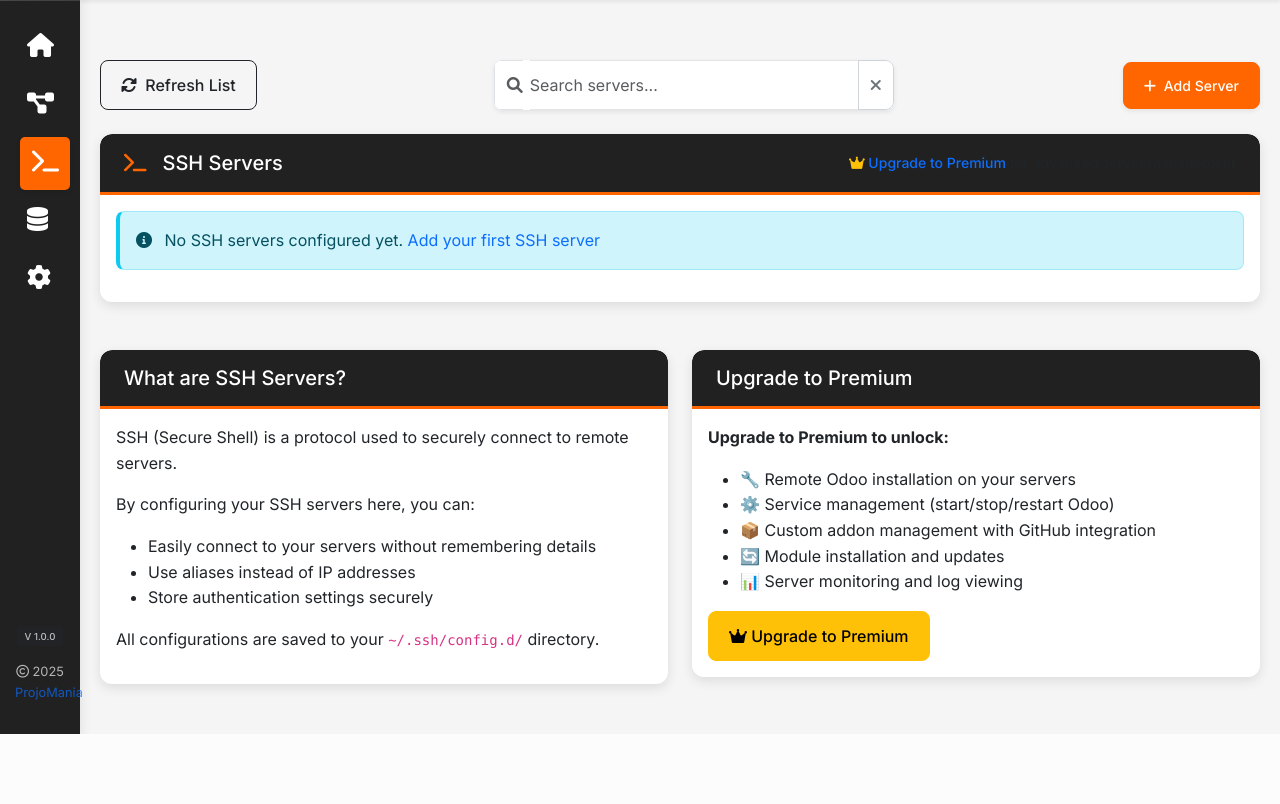
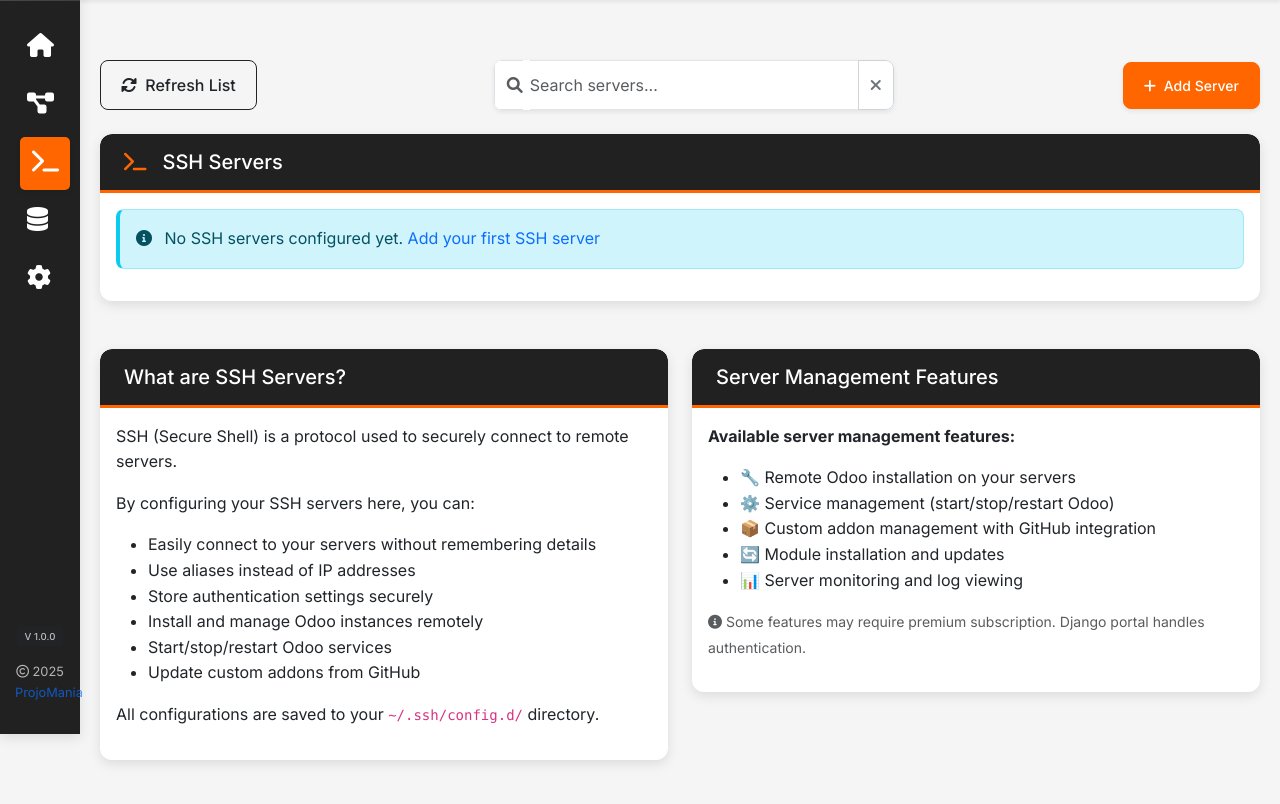
Before and after one commit to ProjoMania/OdooDeveloperToolsUI, a Flask app: page /ssh in a window 1280 px wide. Shown: the part 66-870 px from the top of the page. Before the commit the page ends 800 px from the top, so only its background shows below. Run offline with Flask 2, Linux system fonts and the light colour scheme; parts of the project's set-up code (start-up, migrations or seed data) failed here and were passed over; some libraries are stand-ins or nearby versions.

Commit message:
refactor: simplify SSH server details and API endpoints by removing premium checks and enhancing UI for better user experience

```diff
--- a/app.py
+++ b/app.py
@@ -394,15 +394,7 @@ def ssh_connect():
 
 @app.route('/ssh/<host>/details')
 def ssh_server_details(host):
-    """SSH Server details page for managing servers and installing Odoo - Premium only"""
-    portal_status = get_portal_user_status()
-    is_premium = portal_status and portal_status.get('is_premium', False)
-
-    # Check if user has premium access
-    if not is_premium:
-        flash('Premium subscription required to access server details and management features.', 'warning')
-        return redirect(url_for('ssh_servers'))
-
+    """SSH Server details page for managing servers and installing Odoo"""
     servers = get_ssh_servers()
 
     # Find the specific server
@@ -416,7 +408,7 @@ def ssh_server_details(host):
         flash(f'SSH server "{host}" not found', 'danger')
         return redirect(url_for('ssh_servers'))
 
-    return render_template('ssh_server_details.html', server=server, is_premium=is_premium)
+    return render_template('ssh_server_details.html', server=server)
 
 # === Database Routes ===
 
--- a/src/templates/ssh.html
+++ b/src/templates/ssh.html
@@ -5,10 +5,6 @@
 {% block page_title %}SSH Server Management{% endblock %}
 
 {% block content %}
-<!-- Get portal status for premium check -->
-{% set portal_status = get_portal_user_status() %}
-{% set is_premium = portal_status and portal_status.get('is_premium', False) %}
-
 <div class="row mt-4">
     <div class="col-12">
         <div class="d-flex justify-content-between align-items-center mb-4">
@@ -39,14 +35,6 @@
             <div class="card-header d-flex align-items-center">
                 <i class="fas fa-terminal me-3" style="color: var(--primary-color); font-size: 1.25rem;"></i>
                 <h5 class="mb-0">SSH Servers</h5>
-                {% if not is_premium %}
-                <div class="ms-auto">
-                    <small class="text-muted">
-                        <i class="fas fa-crown text-warning"></i>
-                        <a href="{{ url_for('settings') }}">Upgrade to Premium</a> for advanced server management
-                    </small>
-                </div>
-                {% endif %}
             </div>
             <div class="card-body">
                 {% if servers %}
@@ -85,23 +73,11 @@
                                             title="Connect to Server">
                                         <i class="fas fa-terminal"></i> Connect
                                     </button>
-
-                                    {% if is_premium %}
-                                    <!-- Premium users get server details and management -->
                                     <a href="{{ url_for('ssh_server_details', host=server.host) }}"
                                        class="btn btn-sm btn-info"
-                                       title="Server Details & Management">
+                                       title="Server Management & Odoo Installation">
                                         <i class="fas fa-cog"></i> Manage
                                     </a>
-                                    {% else %}
-                                    <!-- Free users get upgrade prompt -->
-                                    <button class="btn btn-sm btn-outline-warning premium-feature"
-                                            title="Premium Feature - Upgrade to access server management"
-                                            onclick="showPremiumPrompt()">
-                                        <i class="fas fa-crown"></i> Manage
-                                    </button>
-                                    {% endif %}
-
                                     <a href="{{ url_for('delete_ssh_server', host=server.host) }}"
                                        class="btn btn-sm btn-outline-danger"
                                        title="Delete Server">
@@ -137,11 +113,9 @@
                     <li>Easily connect to your servers without remembering details</li>
                     <li>Use aliases instead of IP addresses</li>
                     <li>Store authentication settings securely</li>
-                    {% if is_premium %}
-                    <li><strong>Premium:</strong> Install and manage Odoo instances remotely</li>
-                    <li><strong>Premium:</strong> Start/stop/restart Odoo services</li>
-                    <li><strong>Premium:</strong> Update custom addons from GitHub</li>
-                    {% endif %}
+                    <li>Install and manage Odoo instances remotely</li>
+                    <li>Start/stop/restart Odoo services</li>
+                    <li>Update custom addons from GitHub</li>
                 </ul>
                 <p>All configurations are saved to your <code>~/.ssh/config.d/</code> directory.</p>
             </div>
@@ -151,20 +125,10 @@
     <div class="col-md-6">
         <div class="card">
             <div class="card-header">
-                <h5 class="mb-0">{% if is_premium %}Premium Features{% else %}Upgrade to Premium{% endif %}</h5>
+                <h5 class="mb-0">Server Management Features</h5>
             </div>
             <div class="card-body">
-                {% if is_premium %}
-                <p><strong>You have access to premium server management features:</strong></p>
-                <ul>
-                    <li>Remote Odoo installation</li>
-                    <li>Service management (start/stop/restart)</li>
-                    <li>Custom addon management</li>
-                    <li>Module installation and updates</li>
-                    <li>Log viewing and monitoring</li>
-                </ul>
-                {% else %}
-                <p><strong>Upgrade to Premium to unlock:</strong></p>
+                <p><strong>Available server management features:</strong></p>
                 <ul>
                     <li>🔧 Remote Odoo installation on your servers</li>
                     <li>⚙️ Service management (start/stop/restart Odoo)</li>
@@ -172,41 +136,12 @@
                     <li>🔄 Module installation and updates</li>
                     <li>📊 Server monitoring and log viewing</li>
                 </ul>
-                <a href="{{ url_for('settings') }}" class="btn btn-warning">
-                    <i class="fas fa-crown"></i> Upgrade to Premium
-                </a>
-                {% endif %}
-            </div>
-        </div>
-    </div>
-</div>
-
-<!-- Premium Feature Modal -->
-<div class="modal fade" id="premiumPromptModal" tabindex="-1">
-    <div class="modal-dialog">
-        <div class="modal-content">
-            <div class="modal-header">
-                <h5 class="modal-title">
-                    <i class="fas fa-crown text-warning"></i> Premium Feature
-                </h5>
-                <button type="button" class="btn-close" data-bs-dismiss="modal"></button>
-            </div>
-            <div class="modal-body">
-                <p>Server management and Odoo installation features are available with a Premium subscription.</p>
-                <p><strong>Premium features include:</strong></p>
-                <ul>
-                    <li>Remote Odoo installation</li>
-                    <li>Service management (start/stop/restart)</li>
-                    <li>Custom addon management with GitHub</li>
-                    <li>Module installation and updates</li>
-                    <li>Server monitoring and logs</li>
-                </ul>
-            </div>
-            <div class="modal-footer">
-                <button type="button" class="btn btn-secondary" data-bs-dismiss="modal">Close</button>
-                <a href="{{ url_for('settings') }}" class="btn btn-warning">
-                    <i class="fas fa-crown"></i> Upgrade to Premium
-                </a>
+                <p class="text-muted">
+                    <small>
+                        <i class="fas fa-info-circle"></i>
+                        Some features may require premium subscription. Django portal handles authentication.
+                    </small>
+                </p>
             </div>
         </div>
     </div>
@@ -273,10 +208,5 @@ document.addEventListener('DOMContentLoaded', function() {
         }
     });
 });
-
-// Show premium prompt modal
-function showPremiumPrompt() {
-    new bootstrap.Modal(document.getElementById('premiumPromptModal')).show();
-}
 </script>
 {% endblock %}
```
Also changed, not shown: src/api_endpoints.py (+51 -103 lines), src/templates/ssh_server_details.html (+36 -4 lines).
